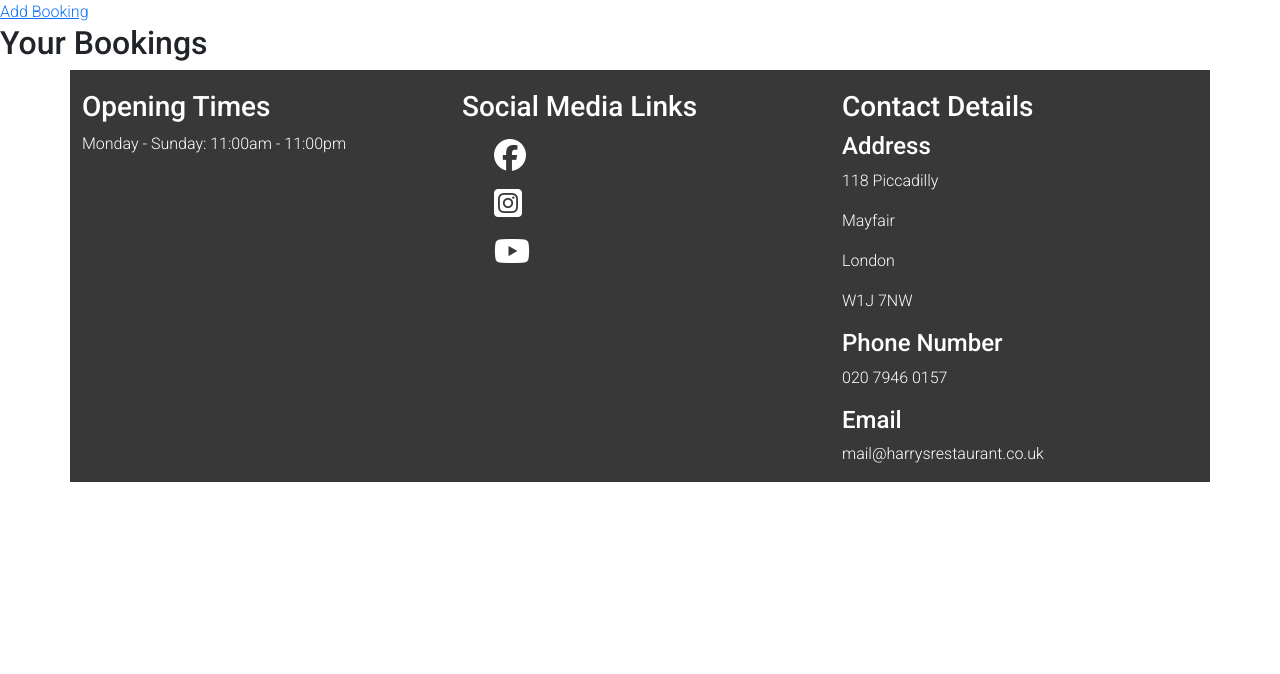
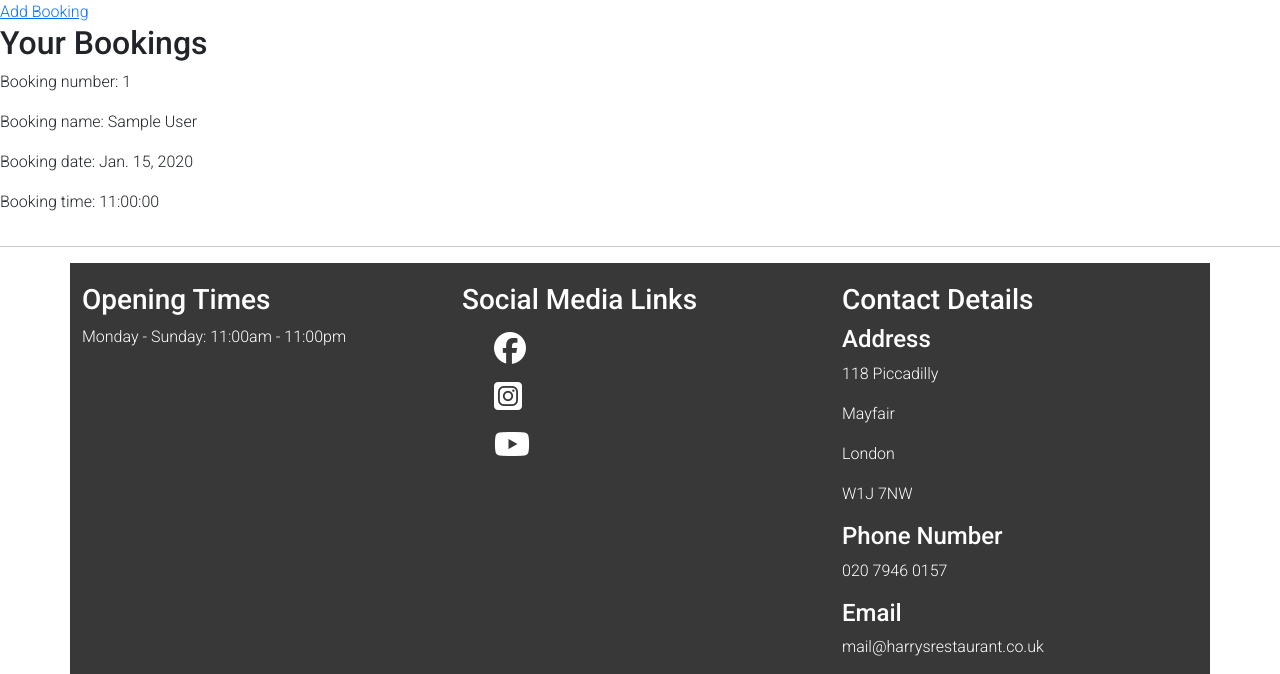
Before and after one commit to hpearson98/harrys-restaurant, a Django app: page /bookings.html in a window 1280 px wide. Shown: the part 74-748 px from the top of that part. Run offline with Django 3.2, Linux system fonts and the light colour scheme; tables that the repository leaves empty hold one stand-in row (Sample ...); the page is wider than the window, and the part outside it is not shown; some libraries are stand-ins or nearby versions.

Commit message:
Added code to be able to view objects

```diff
--- a/booking/models.py
+++ b/booking/models.py
@@ -1,8 +1,7 @@
 from django.db import models
-from django.contrib.auth.models import User
+from django.contrib.auth.models import User, AbstractBaseUser
 from django.utils import timezone
 from django.core.validators import MaxValueValidator, MinValueValidator
-
 
 TIME_CHOICES = (
     ('11:00:00', '11:00am'),
@@ -35,12 +34,6 @@ class Reservation(models.Model):
     """
     Defines the fields for the reservation system in the database
     """
-    user = models.ForeignKey(
-        User, on_delete=models.CASCADE,
-        null=True,
-        blank=True
-        )
-
     first_name = models.CharField(
         max_length=50,
         null=False,
--- a/booking/views.py
+++ b/booking/views.py
@@ -1,17 +1,17 @@
 from django.shortcuts import render
 
-from django.views import generic
-from django.views.generic import TemplateView, FormView
+from django.views.generic import TemplateView, FormView, ListView
 
 from django.http import HttpResponseRedirect
 
 from .models import Reservation
 
 from .forms import ReservationForm
+from django.contrib.auth.decorators import login_required
+from allauth.account.views import LoginView
 
 
-# From 'View Creation Checklist' Code Institute video
-class ReservationList(generic.ListView):
+class ReservationList(ListView):
     model = Reservation
     queryset = Reservation.objects.order_by('date')
     template_name = 'bookings.html'
@@ -33,5 +33,4 @@ class AddBookingView(FormView):
     def form_valid(self, form):
         # This method is called when valid form data has been POSTed.
         # It should return an HttpResponse.
-        form.send_email()
         return super().form_valid(form)
--- a/harrys_restaurant/settings.py
+++ b/harrys_restaurant/settings.py
@@ -32,7 +32,7 @@ SECRET_KEY = os.environ.get('SECRET_KEY')
 DEBUG = True
 
 ALLOWED_HOSTS = [
-    '8000-hpearson98-harrysrestau-4154c4akoe3.ws-eu103.gitpod.io',
+    '8000-hpearson98-harrysrestau-4154c4akoe3.ws-eu104.gitpod.io',
     'localhost',
     'harrys-restaurant-2775ba804436.herokuapp.com',
 ]
--- a/templates/bookings.html
+++ b/templates/bookings.html
@@ -3,14 +3,15 @@
 {% block content %}
 <a href="{% url 'add-booking' %}">Add Booking</a>
 <h2>Your Bookings</h2>
-{% for booking in form %}
+{% for booking in object_list %}
 <div class="row">
     <div class="col">
-        <p class="booking-number">Booking number: { booking.id }</p>
-        <p class="booking-name">Booking name: { booking.first_name } { booking.last_name }</p>
-        <p class="booking-date">Booking date: { booking.date }</p>
-        <p class="booking-time">Booking time: { booking.time }</p>
+        <p class="booking-number">Booking number: {{ booking.id }}</p>
+        <p class="booking-name">Booking name: {{ booking.first_name }} {{ booking.last_name }}</p>
+        <p class="booking-date">Booking date: {{ booking.date }}</p>
+        <p class="booking-time">Booking time: {{ booking.time }}</p>
     </div>
 </div>
+<hr>
 {% endfor %}
 {% endblock %}
```
